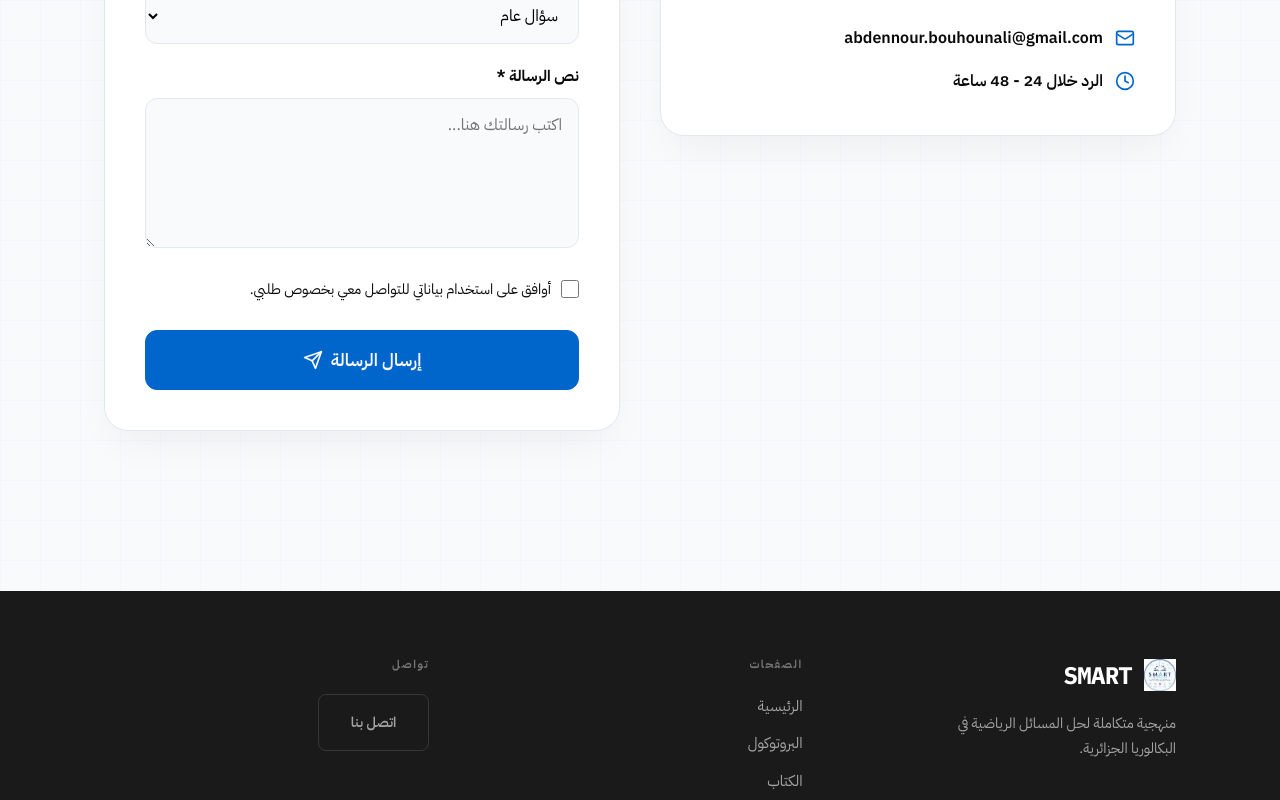
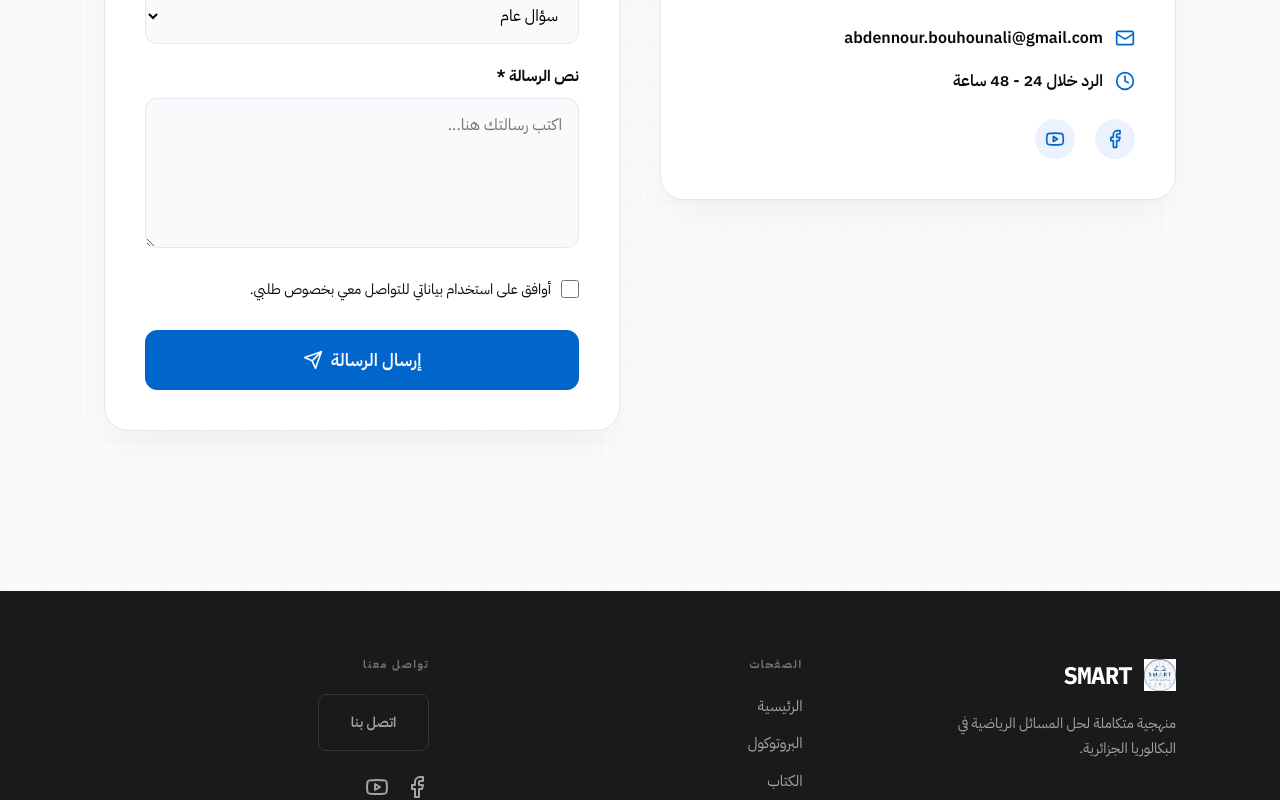
Before and after one commit to Abdennour-bouhounali/smart_prtocol_landingpage, a React (Vite) app: page /contact in a window 1280 px wide. Shown: the part 1040-1840 px from the top of the page. Built offline with nearby package versions, Linux system fonts and the light colour scheme; no server answers.

Commit message:
feat: add social media links to footer and contact page

```diff
--- a/src/components/Footer.jsx
+++ b/src/components/Footer.jsx
@@ -2,6 +2,7 @@ import React from 'react';
 import { motion } from 'framer-motion';
 import { Link } from 'react-router-dom';
 import { navigation } from '../data/index.js';
+import { Facebook, Youtube } from 'lucide-react';
 
 export default function Footer() {
   return (
@@ -43,13 +44,34 @@ export default function Footer() {
           {/* Contact */}
           <div>
             <p style={{ fontSize: '0.7rem', fontWeight: 700, letterSpacing: '0.14em', textTransform: 'uppercase', color: 'var(--color-gray-500)', marginBottom: 'var(--space-5)' }}>
-              تواصل
+              تواصل معنا
             </p>
-            <Link to="/contact" className="btn btn--secondary"
-              style={{ color: 'var(--color-gray-400)', borderColor: 'rgba(255,255,255,0.12)', fontSize: '0.875rem' }}
-            >
-              اتصل بنا
-            </Link>
+            <div style={{ display: 'flex', flexDirection: 'column', gap: 'var(--space-4)' }}>
+              <Link to="/contact" className="btn btn--secondary"
+                style={{ color: 'var(--color-gray-400)', borderColor: 'rgba(255,255,255,0.12)', fontSize: '0.875rem', width: 'fit-content' }}
+              >
+                اتصل بنا
+              </Link>
+
+              <div style={{ display: 'flex', gap: '16px', marginTop: '8px' }}>
+                <a href="https://www.facebook.com/SmartMathProtocol/" target="_blank" rel="noopener noreferrer"
+                   style={{ color: 'var(--color-gray-400)', transition: 'color 0.2s' }}
+                   onMouseEnter={e => e.currentTarget.style.color = '#1877F2'}
+                   onMouseLeave={e => e.currentTarget.style.color = 'var(--color-gray-400)'}
+                   aria-label="Facebook Page"
+                >
+                  <Facebook size={24} />
+                </a>
+                <a href="https://www.youtube.com/@SmartMathProtocol" target="_blank" rel="noopener noreferrer"
+                   style={{ color: 'var(--color-gray-400)', transition: 'color 0.2s' }}
+                   onMouseEnter={e => e.currentTarget.style.color = '#FF0000'}
+                   onMouseLeave={e => e.currentTarget.style.color = 'var(--color-gray-400)'}
+                   aria-label="YouTube Channel"
+                >
+                  <Youtube size={24} />
+                </a>
+              </div>
+            </div>
           </div>
         </div>
 
--- a/src/pages/ContactPage.jsx
+++ b/src/pages/ContactPage.jsx
@@ -1,6 +1,6 @@
 import React, { useState } from 'react';
 import { motion, AnimatePresence } from 'framer-motion';
-import { Mail, Clock, Send, CheckCircle2, User, Gift, BookOpen, MessageSquare, AlertCircle } from 'lucide-react';
+import { Mail, Clock, Send, CheckCircle2, User, Gift, BookOpen, MessageSquare, AlertCircle, Facebook, Youtube } from 'lucide-react';
 
 const API_URL = import.meta.env.VITE_API_URL || 'http://localhost:3001';
 
@@ -137,6 +137,24 @@ export default function ContactPage() {
                 <div style={{ display: 'flex', alignItems: 'center', gap: '12px', color: 'var(--color-gray-600)', fontWeight: 600 }}>
                   <Clock size={20} color="var(--color-accent)" />
                   الرد خلال 24 - 48 ساعة
+                </div>
+                <div style={{ display: 'flex', gap: '20px', marginTop: '8px' }}>
+                  <a href="https://www.facebook.com/SmartMathProtocol/" target="_blank" rel="noopener noreferrer"
+                     style={{ color: 'var(--color-accent)', transition: 'color 0.2s', display: 'flex', alignItems: 'center', justifyContent: 'center', width: '40px', height: '40px', borderRadius: '50%', backgroundColor: 'rgba(59, 130, 246, 0.1)' }}
+                     onMouseEnter={e => { e.currentTarget.style.color = 'white'; e.currentTarget.style.backgroundColor = '#1877F2'; }}
+                     onMouseLeave={e => { e.currentTarget.style.color = 'var(--color-accent)'; e.currentTarget.style.backgroundColor = 'rgba(59, 130, 246, 0.1)'; }}
+                     aria-label="Facebook Page"
+                  >
+                    <Facebook size={20} />
+                  </a>
+                  <a href="https://www.youtube.com/@SmartMathProtocol" target="_blank" rel="noopener noreferrer"
+                     style={{ color: 'var(--color-accent)', transition: 'color 0.2s', display: 'flex', alignItems: 'center', justifyContent: 'center', width: '40px', height: '40px', borderRadius: '50%', backgroundColor: 'rgba(59, 130, 246, 0.1)' }}
+                     onMouseEnter={e => { e.currentTarget.style.color = 'white'; e.currentTarget.style.backgroundColor = '#FF0000'; }}
+                     onMouseLeave={e => { e.currentTarget.style.color = 'var(--color-accent)'; e.currentTarget.style.backgroundColor = 'rgba(59, 130, 246, 0.1)'; }}
+                     aria-label="YouTube Channel"
+                  >
+                    <Youtube size={20} />
+                  </a>
                 </div>
               </div>
             </div>
```
